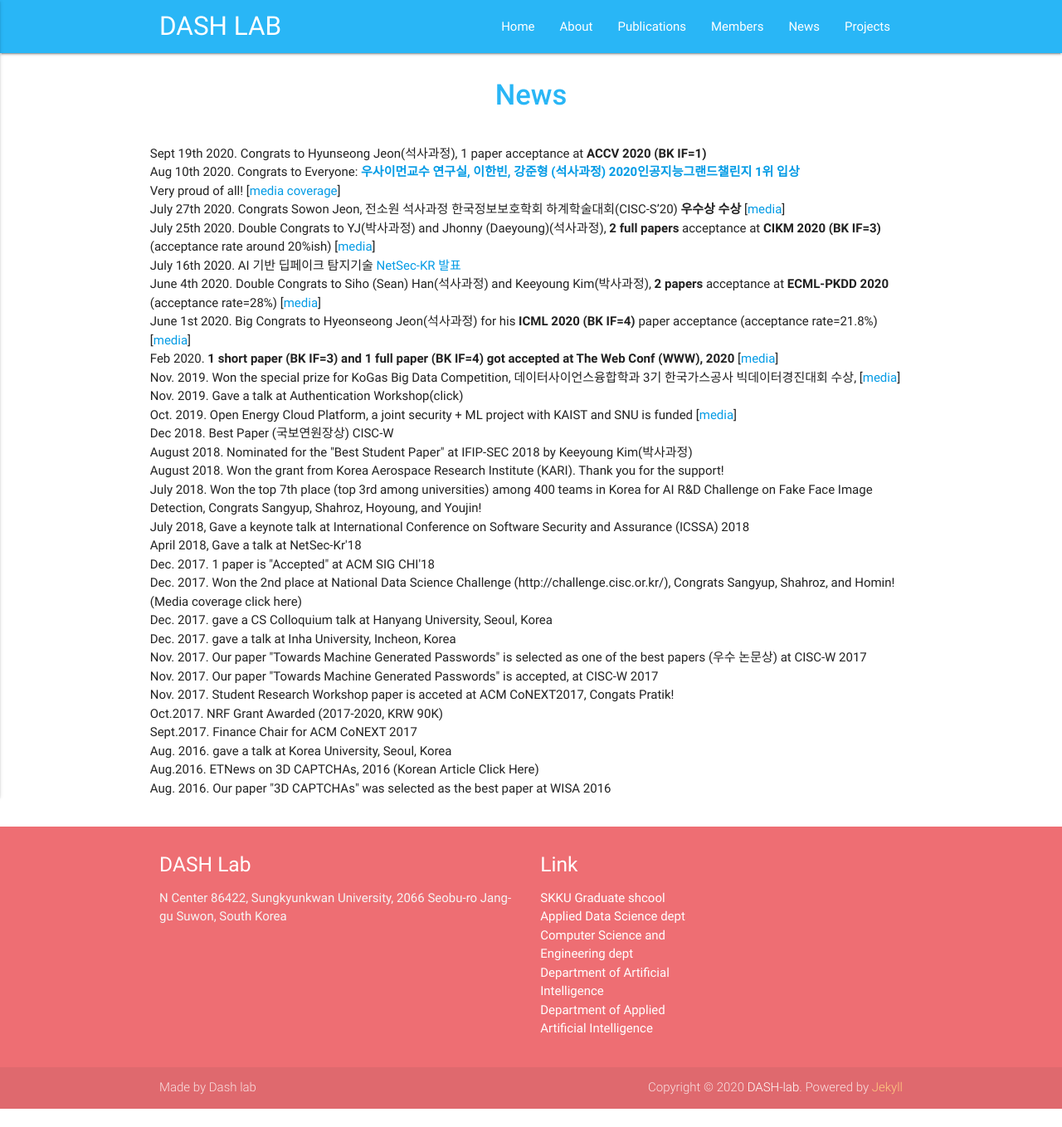
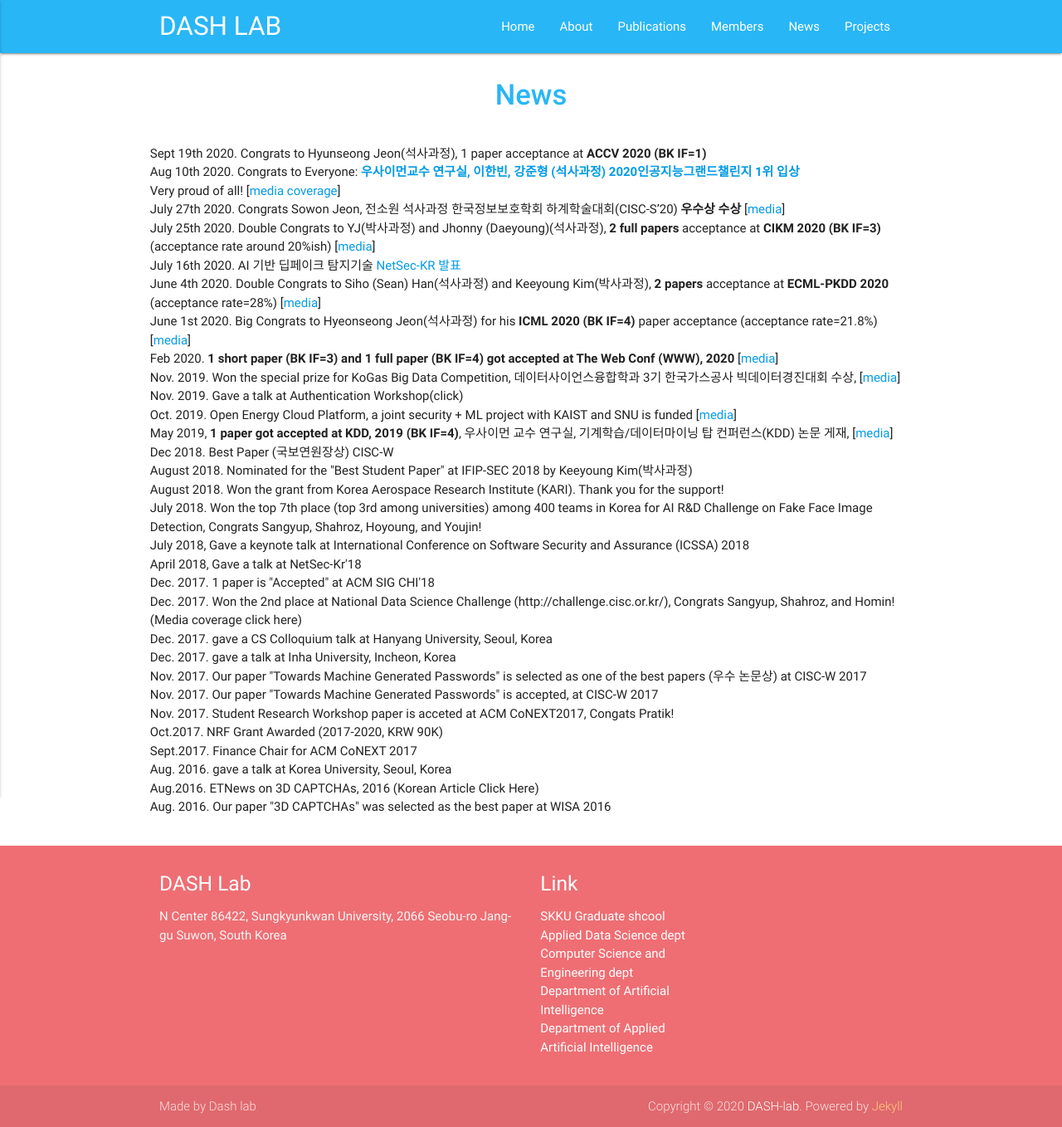
Before and after one commit to Yurim990507/DASH-Lab.github.io, a Jekyll site: the page built from example4.md, in a window 1280 px wide. Shown: the whole page at 83% size. Built offline with Jekyll 4.4.1, drawn with Linux system fonts in a browser that asks for light colours; before the commit the page ends 1336 px from its top, so only the background shows below that.

Commit message:
Update example4.md

```diff
--- a/example4.md
+++ b/example4.md
@@ -21,6 +21,8 @@ Feb 2020. <b> 1 short paper (BK IF=3) and 1 full paper (BK IF=4) got accepted at
 Nov. 2019. Won the special prize for KoGas Big Data Competition, 데이터사이언스융합학과 3기 한국가스공사 빅데이터경진대회 수상, [<a href="https://sci-cube.skku.edu/sci-cube/community/news.do?mode=view&articleNo=87619&article.offset=0&articleLimit=10">media</a>] <br>
 Nov. 2019. Gave a talk at Authentication Workshop(click) <br>
 Oct. 2019. Open Energy Cloud Platform, a joint security + ML project with KAIST and SNU is funded [<a href="https://www.oecp.kaist.ac.kr/members">media</a>] <br>
+May 2019, <b>1 paper got accepted at KDD, 2019 (BK IF=4)</b>, 우사이먼 교수 연구실, 기계학습/데이터마이닝 탑 컨퍼런스(KDD) 논문 게재, [<a href="https://sci-cube.skku.edu/sci-cube/community/news.do?mode=view&articleNo=60121&article.offset=0&articleLimit=10">media</a>] <br>
+
 Dec 2018. Best Paper (국보연원장상) CISC-W <br>
 August 2018. Nominated for the "Best Student Paper" at IFIP-SEC 2018 by Keeyoung Kim(박사과정) <br>
 August 2018. Won the grant from Korea Aerospace Research Institute (KARI). Thank you for the support! <br>
```
